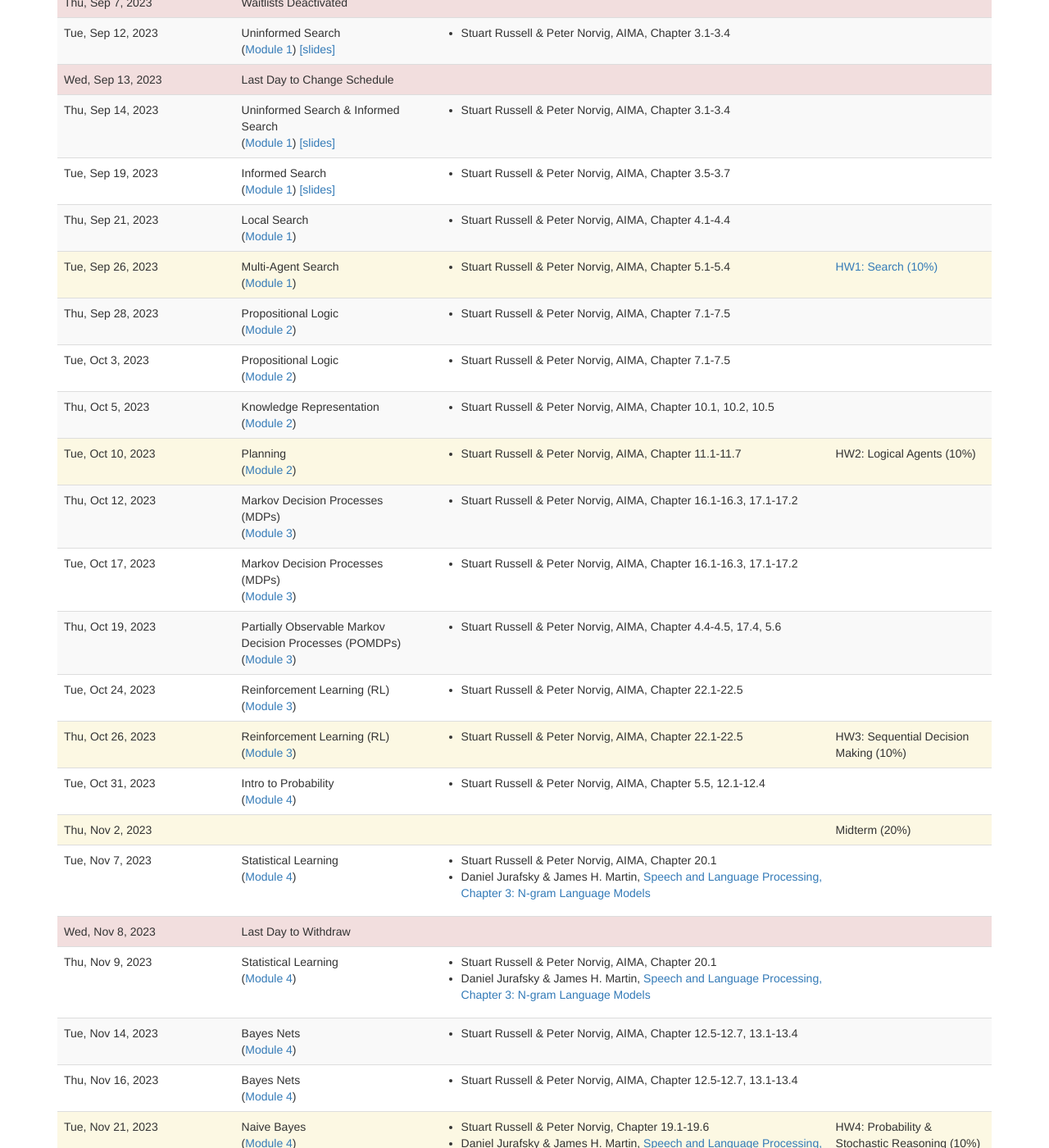
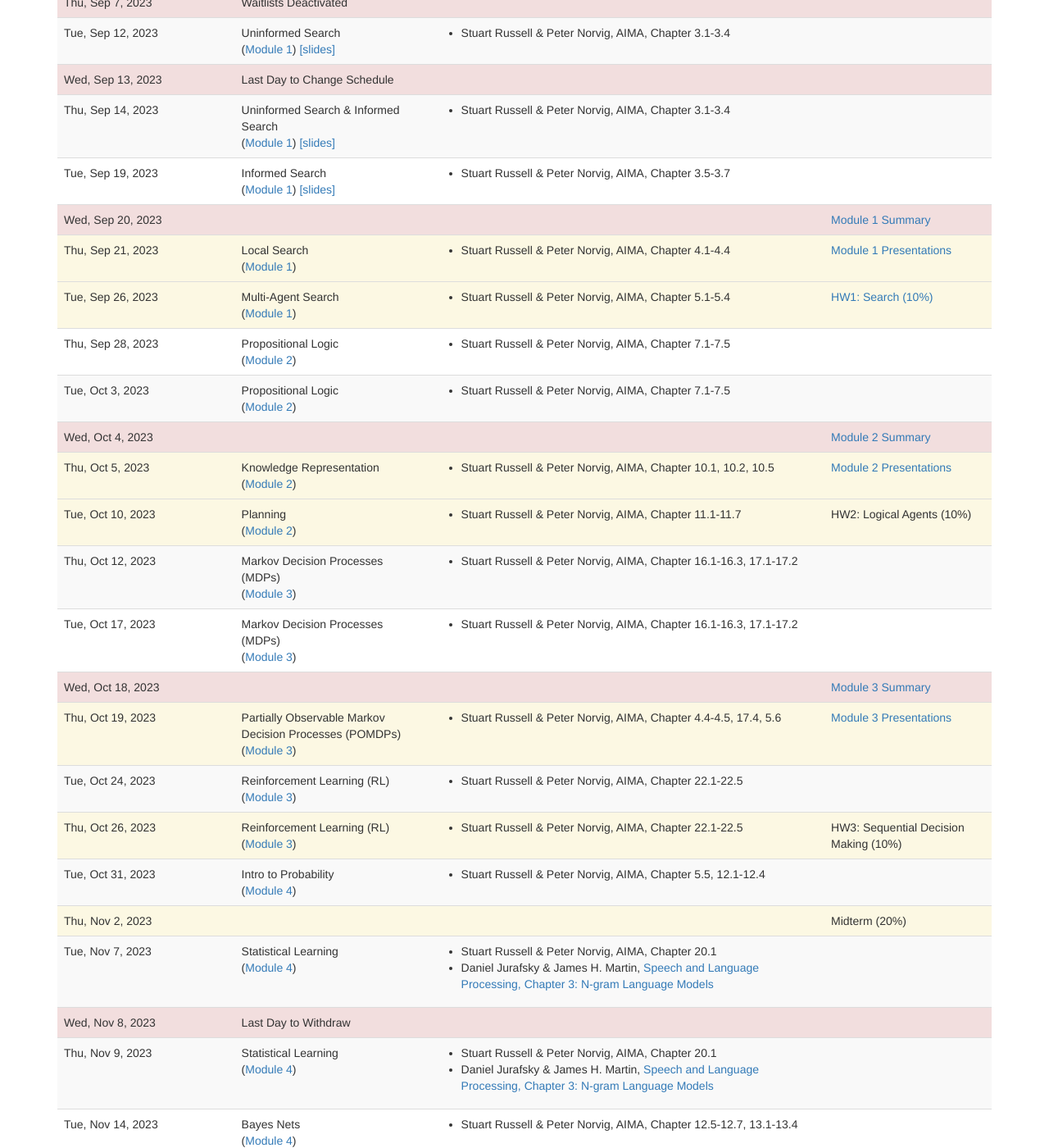
Before and after one commit to lara-martin/Principles-of-AI, a Jekyll site: the page built from lectures.md, in a window 1280 px wide and 1400 px high, scrolled down 367 px. Shown: the whole window at 82% size. Built offline with Jekyll 4.4.1, drawn with Linux system fonts in a browser that asks for light colours; nearby versions of some CDN libraries; a script that is not in the unit is left out; some of the changed text lies outside the part shown.

Commit message:
Presentation dates

```diff
--- a/_data/lectures.yaml
+++ b/_data/lectures.yaml
@@ -55,8 +55,21 @@
   title: Informed Search
   slides: slides/23-09-19_Informed-Search.pdf
 -
+  date: 2023-09-20
+  type: no_lecture
+  homework_due:
+    -
+      title: "Module 1 Summary"
+      url: presentations.html
+-
   date: 2023-09-21
   title: Local Search
+  type: deadline
+  homework_due:
+    -
+      title: "Module 1 Presentations"
+      url: presentations.html
+
 -
   date: 2023-09-26
   title: Multi-Agent Search
@@ -72,8 +85,20 @@
   date: 2023-10-03
   title: Propositional Logic
 -
+  date: 2023-10-04
+  type: no_lecture
+  homework_due:
+    -
+      title: "Module 2 Summary"
+      url: presentations.html
+-
   date: 2023-10-05
   title: Knowledge Representation
+  type: deadline
+  homework_due:
+    -
+      title: "Module 2 Presentations"
+      url: presentations.html
 -
   date: 2023-10-10
   title: Planning
@@ -89,8 +114,20 @@
   date: 2023-10-17
   title: Markov Decision Processes (MDPs)
 -
+  date: 2023-10-18
+  type: no_lecture
+  homework_due:
+    -
+      title: "Module 3 Summary"
+      url: presentations.html
+-
   date: 2023-10-19
   title: Partially Observable Markov Decision Processes (POMDPs)
+  type: deadline
+  homework_due:
+    -
+      title: "Module 3 Presentations"
+      url: presentations.html
 -
   date: 2023-10-24
   title: Reinforcement Learning (RL)
@@ -127,8 +164,20 @@
   date: 2023-11-14
   title: Bayes Nets
 -
+  date: 2023-11-15
+  type: no_lecture
+  homework_due:
+    -
+      title: "Module 4 Summary"
+      url: presentations.html
+-
   date: 2023-11-16
   title: Bayes Nets
+  type: deadline
+  homework_due:
+    -
+      title: "Module 4 Presentations"
+      url: presentations.html
 -
   date: 2023-11-21
   title: Naive Bayes
```
